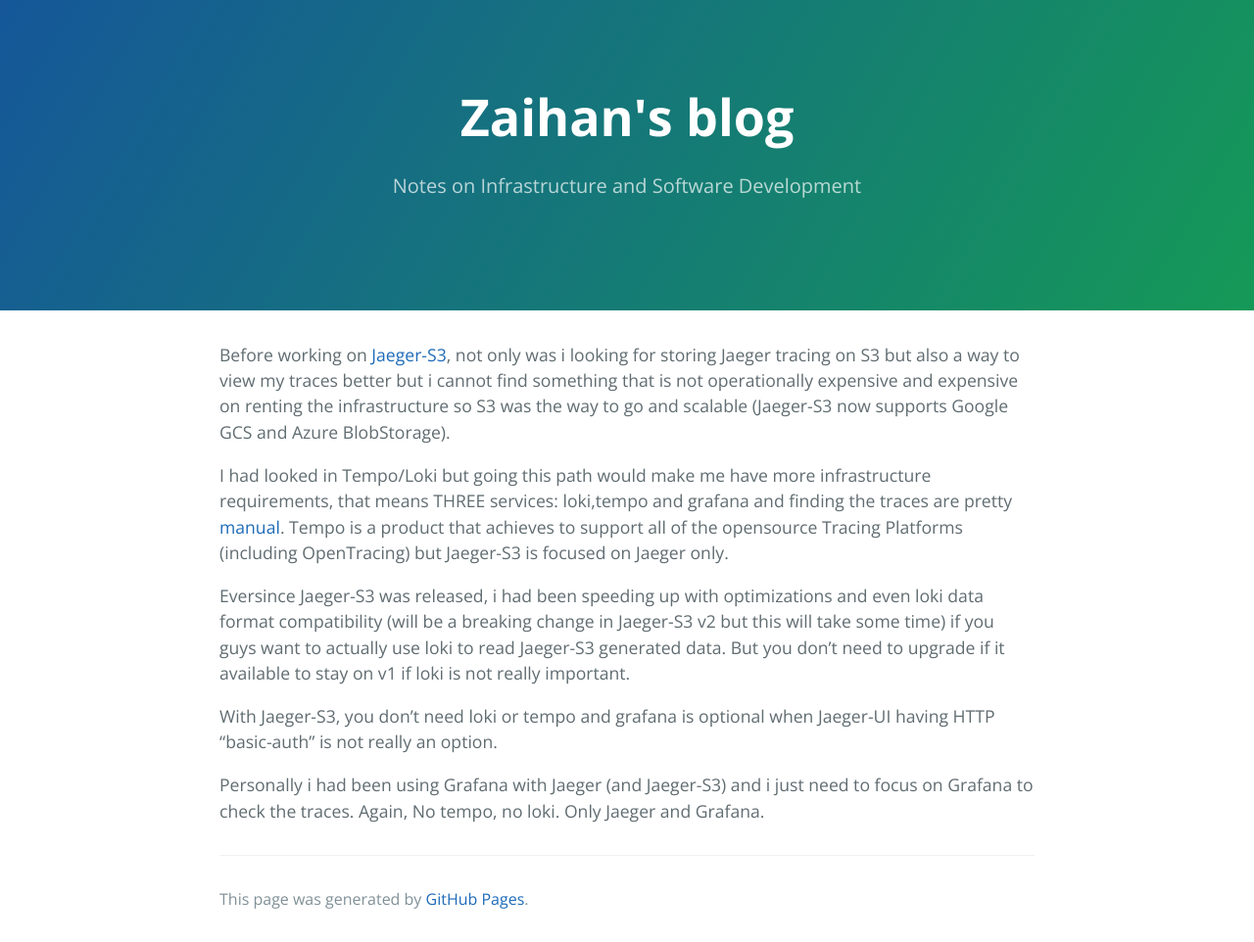
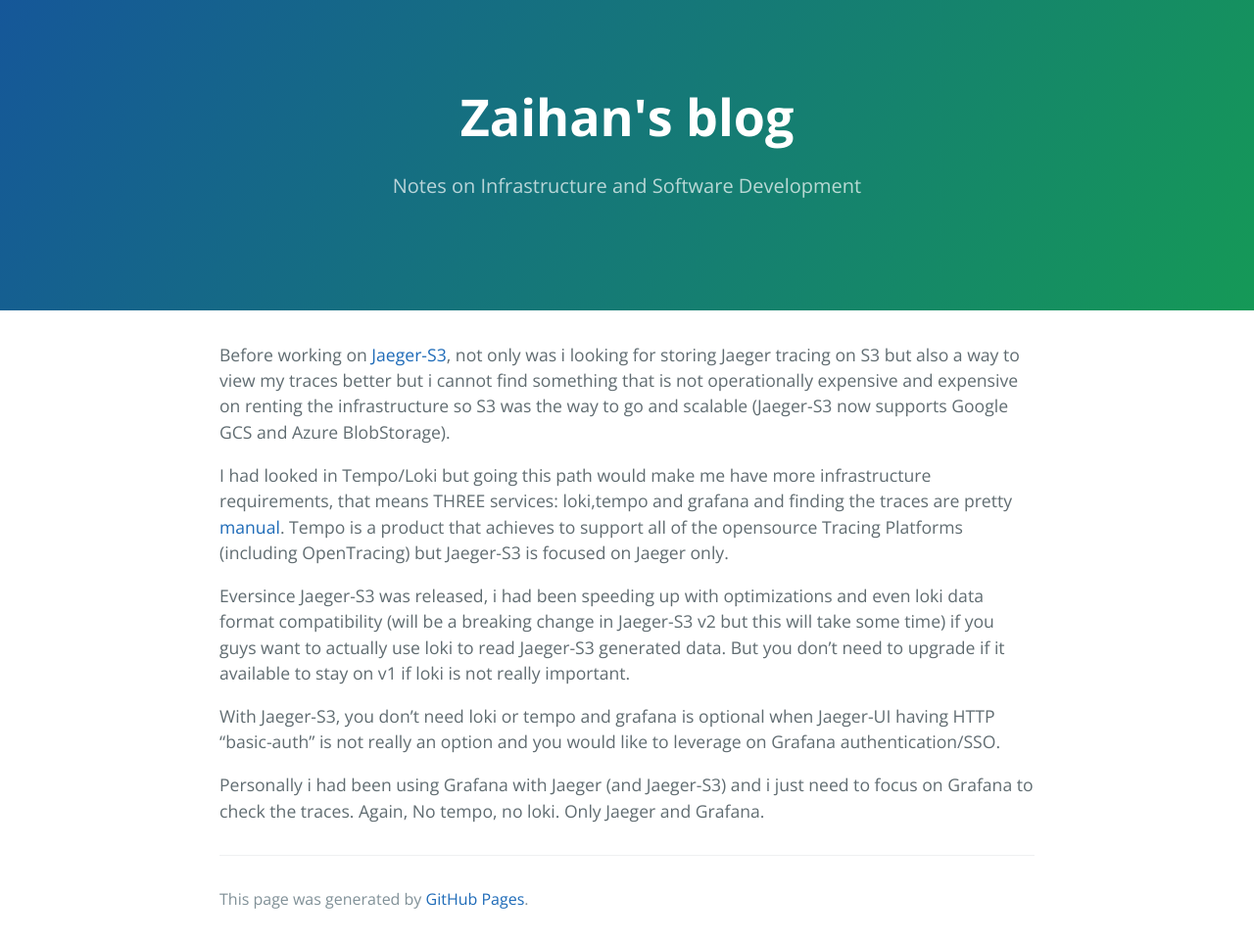
Before and after one commit to muhammadn/muhammadn.github.io, a Jekyll site: the page built from _posts/2021-11-11-jaeger-s3-without-tempo.md, in a window 1280 px wide. Shown: the whole page at 98% size. Built offline with Jekyll 4.4.1, drawn with Linux system fonts in a browser that asks for light colours.

Commit message:
some changes

```diff
--- a/_posts/2021-11-11-jaeger-s3-without-tempo.md
+++ b/_posts/2021-11-11-jaeger-s3-without-tempo.md
@@ -10,6 +10,6 @@ I had looked in Tempo/Loki but going this path would make me have more infrastru
 
 Eversince Jaeger-S3 was released, i had been speeding up with optimizations and even loki data format compatibility (will be a breaking change in Jaeger-S3 v2 but this will take some time) if you guys want to actually use loki to read Jaeger-S3 generated data. But you don't need to upgrade if it available to stay on v1 if loki is not really important.
 
-With Jaeger-S3, you don't need loki or tempo and grafana is optional when Jaeger-UI having HTTP "basic-auth" is not really an option.
+With Jaeger-S3, you don't need loki or tempo and grafana is optional when Jaeger-UI having HTTP "basic-auth" is not really an option and you would like to leverage on Grafana authentication/SSO.
 
 Personally i had been using Grafana with Jaeger (and Jaeger-S3) and i just need to focus on Grafana to check the traces. Again, No tempo, no loki. Only Jaeger and Grafana.
```
